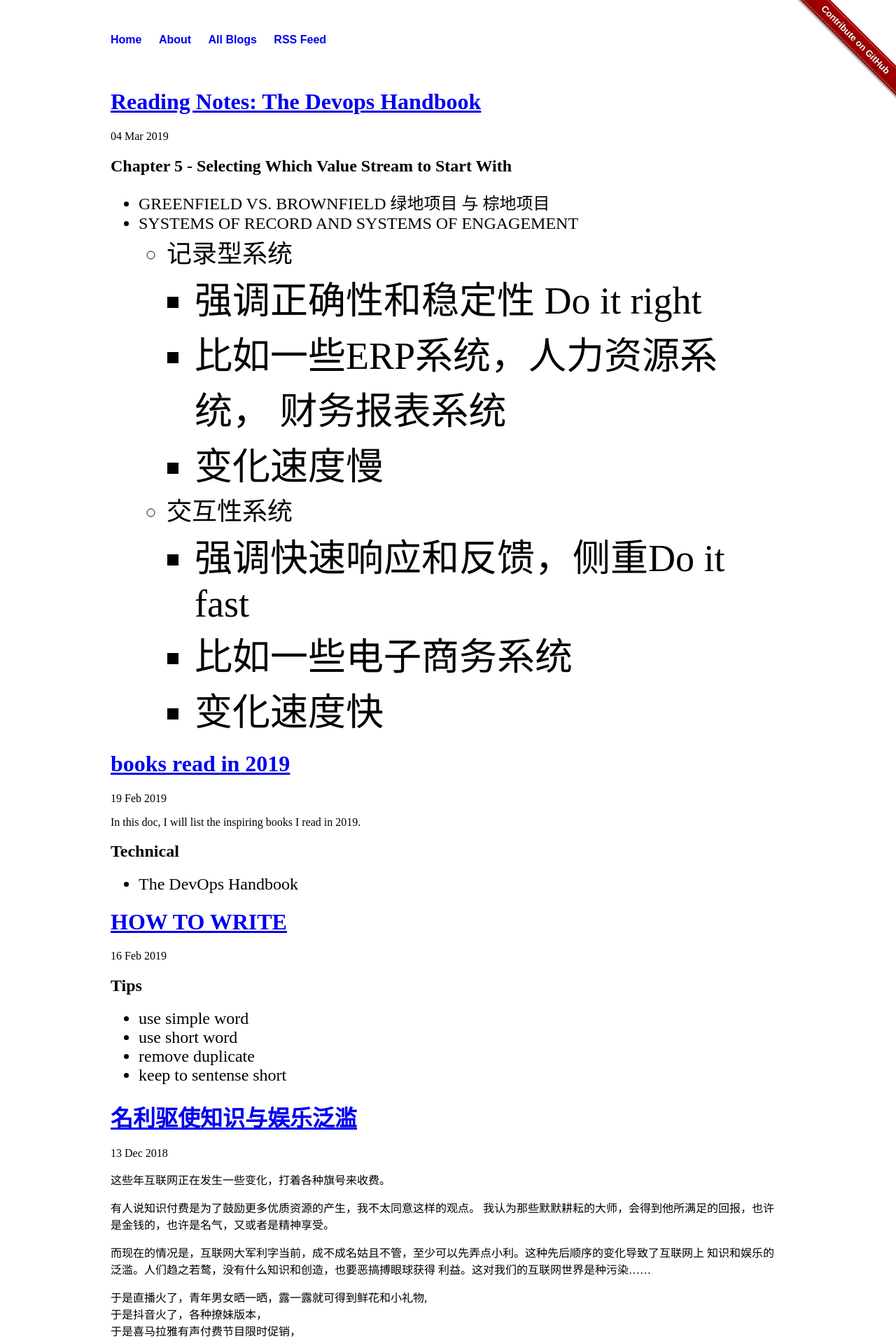
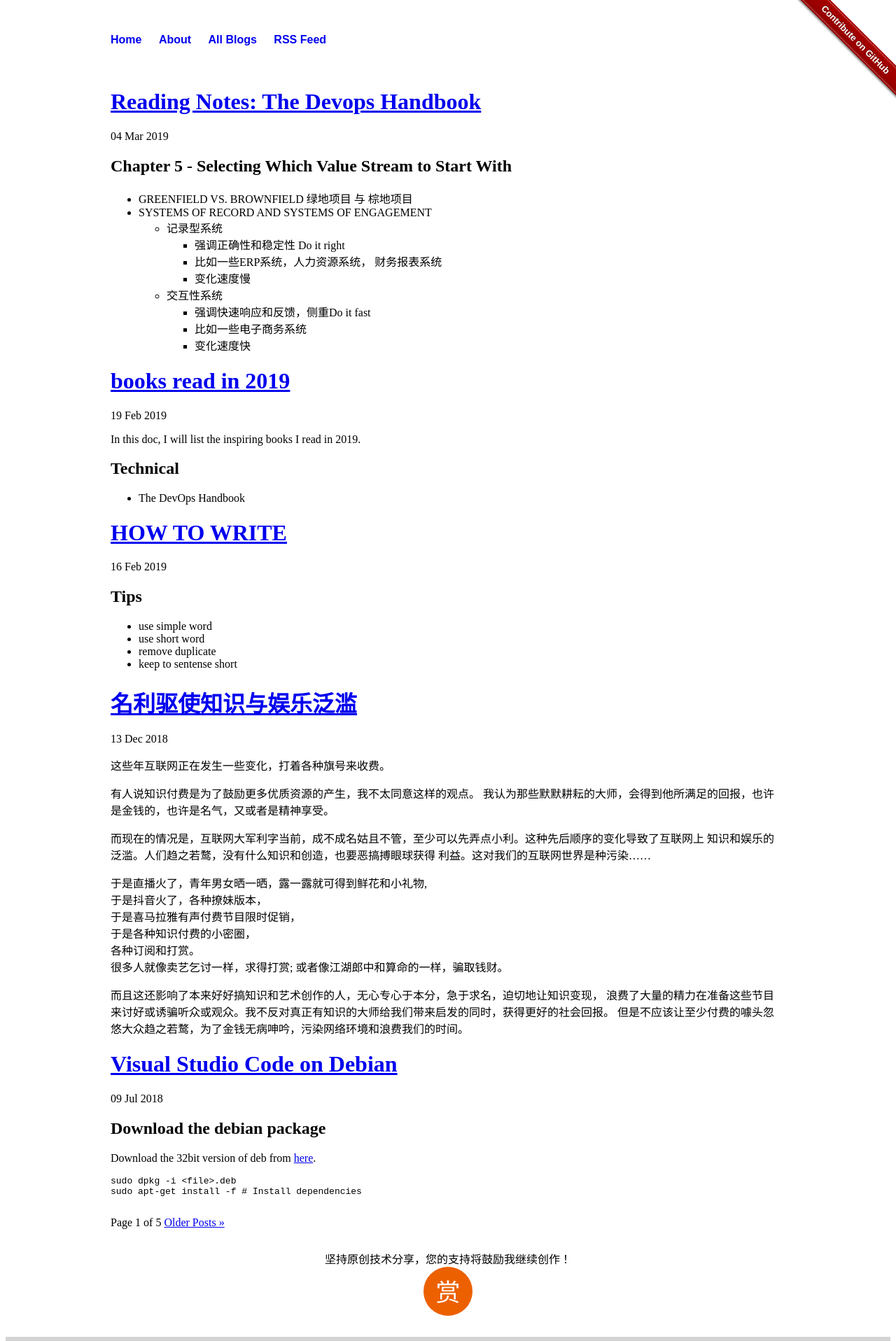
Before and after one commit to liuning0820/liuning0820.github.io, a Jekyll site: the page built from index.html, in a window 1280 px wide. Shown: the top 1916 px of the page at 70% size. Built offline with Jekyll 4.4.1, drawn with Linux system fonts in a browser that asks for light colours; the list of posts is cut into pages by our own code.

Commit message:
try to fix css issue.

```diff
--- a/css/main.css
+++ b/css/main.css
@@ -22,5 +22,5 @@ nav ul, footer ul { font-size: 1em; font-family:  'Arial', 'Sans-Serif'; padding
 
 
 /* div class="content" in index.html */
-div.content ul li{ font-size: 1.5em; }
+/* div.content ul li{ font-size: 1.5em; } */
 div.content h1{display: none}
```
